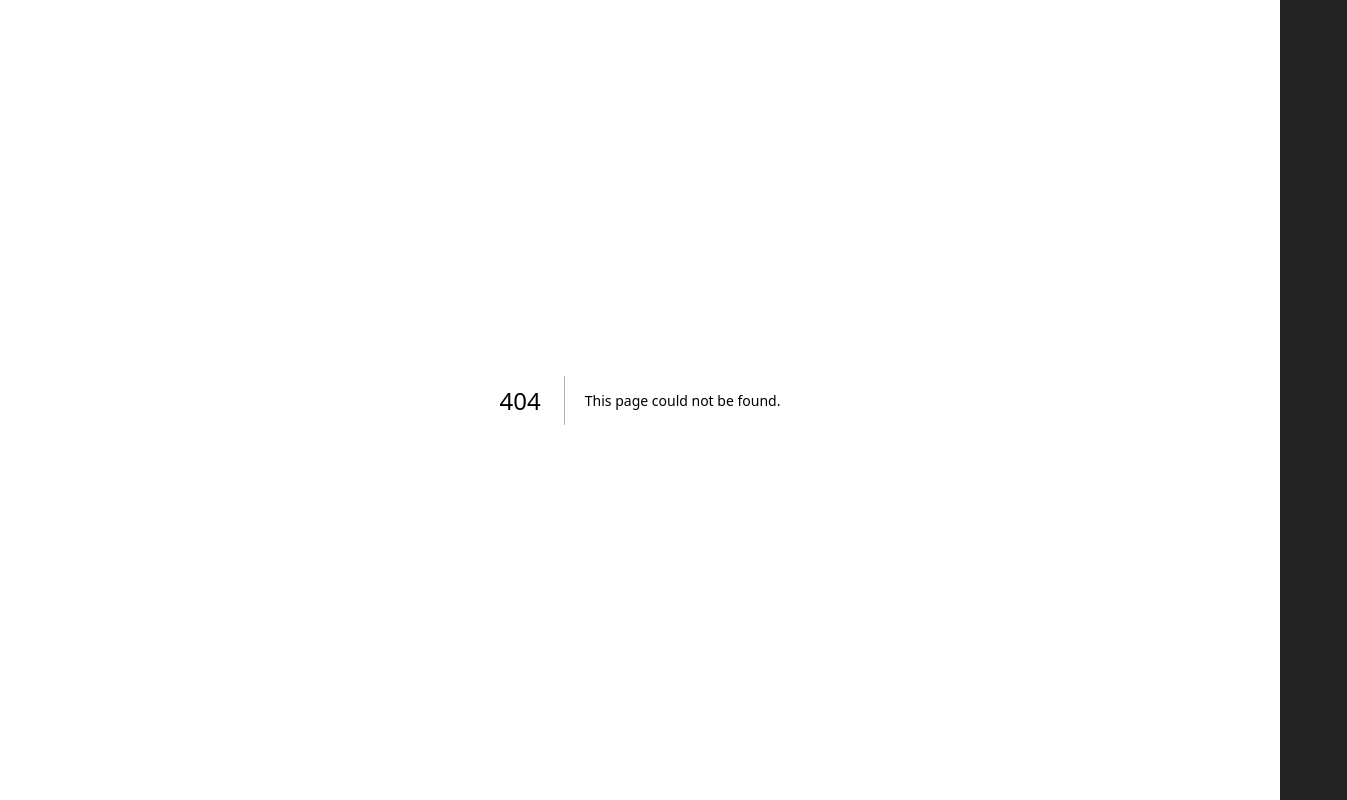
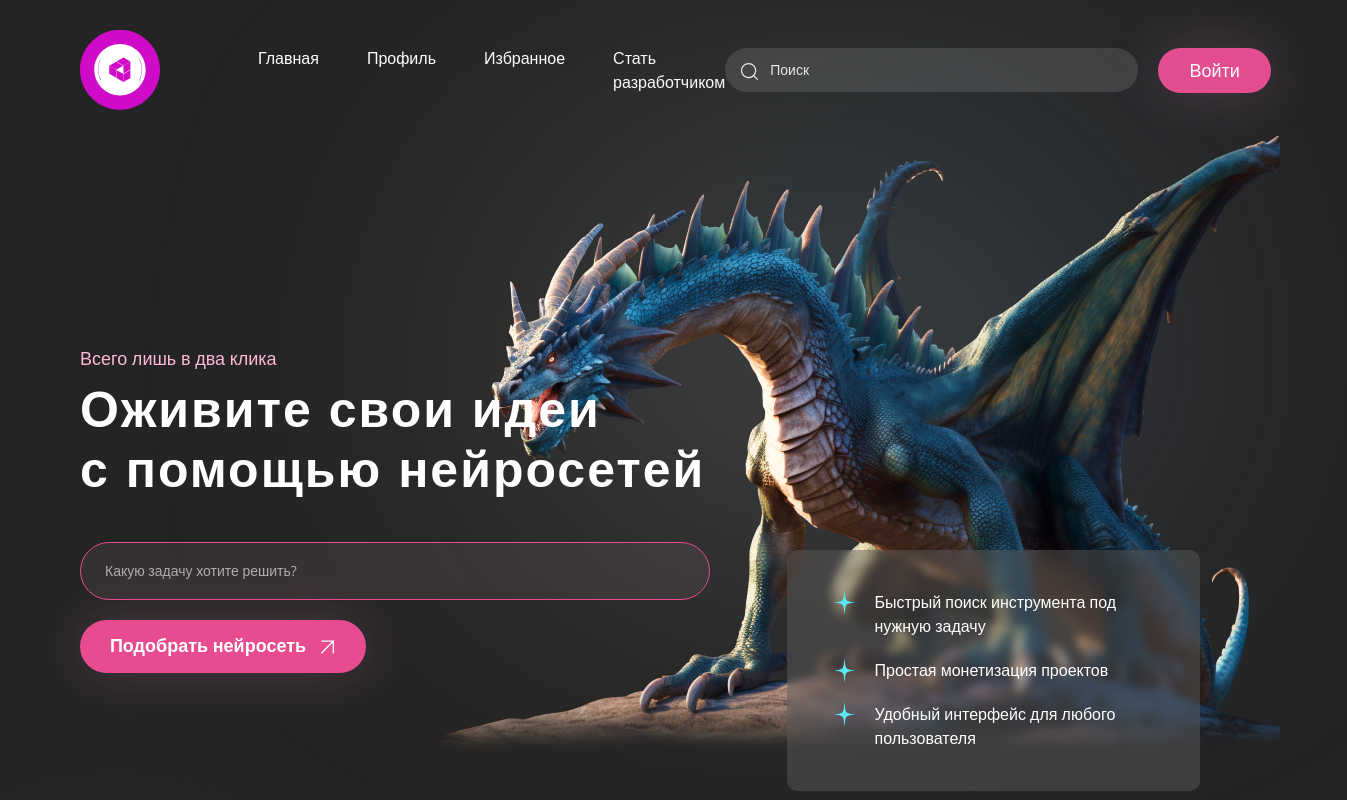
Before and after one commit to SGI12/warehouseAI_frontend, a Next.js app: page /homepage in a window 1280 px wide. Before the commit this address had no page. Shown: the top 800 px of the page, 1347 px wide, since content can reach past the window. Built offline with nearby package versions, Linux system fonts and the light colour scheme; no server answers; a web font is replaced by a local one.

Commit message:
edited git conf

```diff
--- /dev/null
+++ b/src/pages/homepage/index.tsx
@@ -0,0 +1,82 @@
+'use client'
+import Header from "@/components/header/header";
+import Footer from "@/components/footer/footer";
+import { ListWithStars } from "@/components/stars-list/styled";
+import { useEffect, useState } from "react";
+import axios from "axios";
+import { GetNeuralButton } from "@/components/buttons/button";
+import { HeadersMainPageContainer, HomePageMainContainer } from "@/components/containers/containers";
+import { DragonBluredBlock } from "@/components/absolute-blocks/DragonBluredBlock";
+import { DragonImg } from "@/components/absolute-blocks/DragonImg";
+import { BlurDragonImg, BluredOrangeCircleMainPageLeft, BluredOrangeCircleMainPageRight } from "@/components/absolute-blocks/blur-circles/BlurCircle";
+import { SubHeaderPink } from "@/components/paragraphs/Paragraphs";
+import { H1MainPage, TopAIHeader } from "@/components/headers-text/HeaderText";
+import { TaskSolveInput } from "@/components/inputs/TextInputs";
+import { Arrow } from "@/components/arrows/arrows";
+import { BriefCardMainPage } from "@/components/brief-card/styled";
+import AiSlider from "@/components/ai-slider/AiSlider";
+
+
+
+
+
+
+const HomePage = ()  => {
+    const [loggedIn, setLoggedIn] = useState(false)
+    useEffect(() => {
+    const apiUrl = 'https://api.warehousai.com/api/auth/whoami';
+      axios.get(apiUrl, {withCredentials: true})
+      .then((res) => {
+
+        if (res.status === 200)
+            setLoggedIn(true);
+      })
+      .catch((err) => {
+        console.log(err.response?.data)
+    });
+    }, [setLoggedIn]);
+    return (
+        <HomePageMainContainer>
+            <Header loggedIn={loggedIn}/>
+
+            <DragonBluredBlock>
+            <DragonImg/>
+            <BriefCardMainPage>
+                <ListWithStars>
+                    <li>Быстрый поиск инструмента под нужную задачу</li>
+                    <li>Простая монетизация проектов</li>
+                    <li>Удобный интерфейс для любого пользователя</li>
+                </ListWithStars>
+            </BriefCardMainPage>
+            <BlurDragonImg/>
+            </DragonBluredBlock>
+
+            <HeadersMainPageContainer>
+                <SubHeaderPink>Всего лишь в два клика</SubHeaderPink>
+                <H1MainPage color="#ffffff">Оживите свои идеи с помощью нейросетей</H1MainPage>
+                <TaskSolveInput placeholder="Какую задачу хотите решить?"/>
+                <GetNeuralButton>
+                    Подобрать нейросеть
+                    <Arrow/>
+                </GetNeuralButton>
+
+            </HeadersMainPageContainer>
+            <TopAIHeader color="#ffffff">
+            <BluredOrangeCircleMainPageLeft/>
+                Топ нейронок этой недели
+            </TopAIHeader>
+            <AiSlider/>
+
+            <TopAIHeader color="#ffffff">
+            <BluredOrangeCircleMainPageRight/>
+                Топ нейронок этого месяца
+            </TopAIHeader>
+            <AiSlider/>
+
+            <Footer/>
+        </HomePageMainContainer>
+
+    );
+};
+
+export default HomePage;
```
Also changed, not shown: src/pages/Registration/index.tsx (renamed from src/pages/register/index.tsx).
